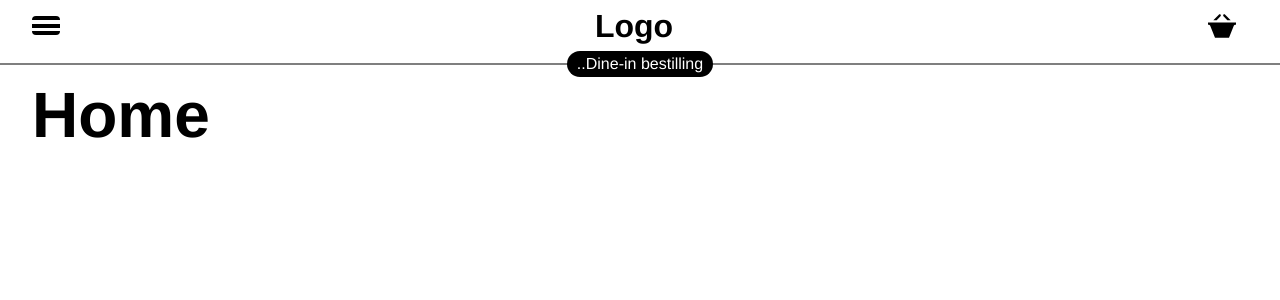
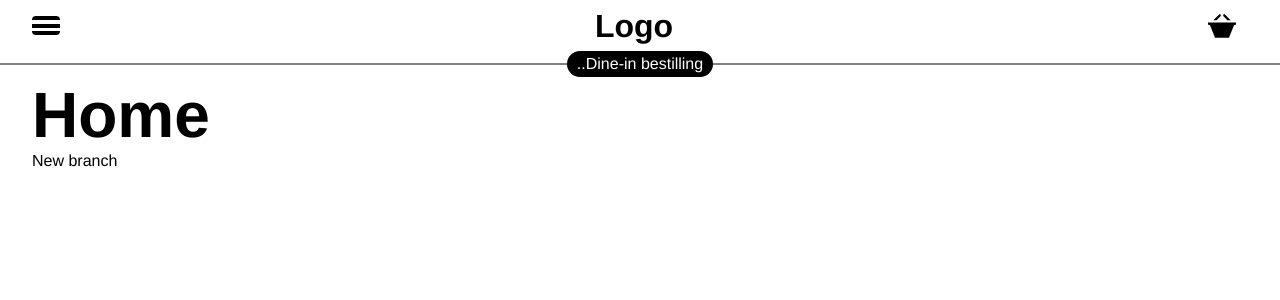
Before and after one commit to rasmusleth/odin-react-shopping-cart, a React (Vite) app: page / in a window 1280 px wide. Shown: the top 300 px of the page. Built offline with nearby package versions, Linux system fonts and the light colour scheme.

Commit message:
First commit to test branch

```diff
--- a/src/components/Home/Home.jsx
+++ b/src/components/Home/Home.jsx
@@ -4,6 +4,7 @@ const Home = () => {
   return (
     <>
       <h1 className={styles.title}>Home</h1>
+      <p>New branch</p>
     </>
   );
 };
```
